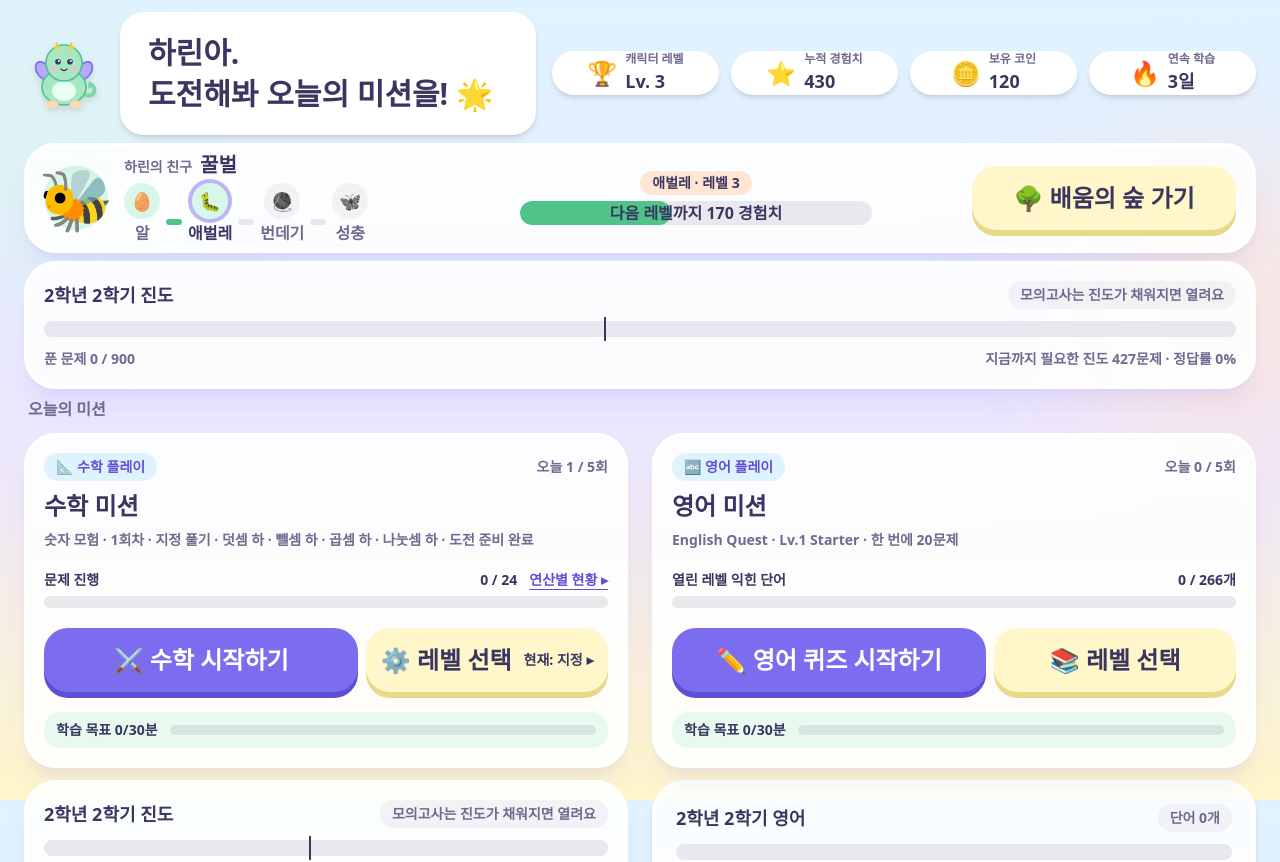
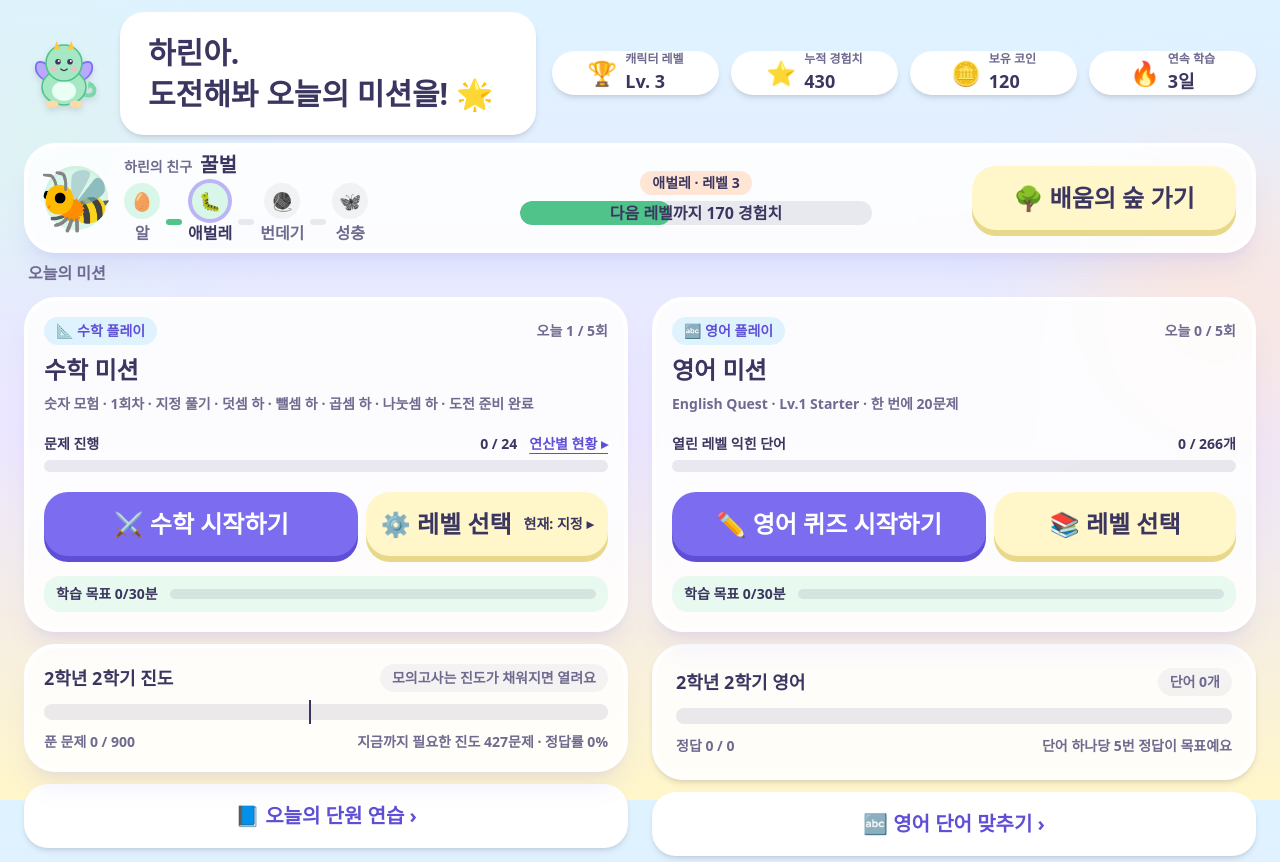
Before and after one commit to pograkbg/daily-level-up, a Next.js app: page / in a window 1280 px wide. Shown: the top 862 px of the page. Built offline with nearby package versions, Linux system fonts and the light colour scheme.

Commit message:
홈: 학기 진도 카드는 수학 박스 안에만 표시 (위쪽 중복 제거)
Co-Authored-By: Claude Haiku 5.5 <noreply@anthropic.com>

```diff
--- a/src/app/page.tsx
+++ b/src/app/page.tsx
@@ -5,8 +5,8 @@ import { getHomeData } from "@/lib/data/home-repository";
 import { getEnglishDailyStatus, getEnglishStats, getEnglishSummary } from "@/lib/data/english-repository";
 import { currentLoginEmail, isCurrentAdmin } from "@/lib/data/admin-repository";
 import { getWrongEnglish, getWrongMath } from "@/lib/data/wrong-answers-repository";
+import { getGrade2EnglishProgress } from "@/lib/data/english-semester-repository";
 import { getSemesterProgress } from "@/lib/data/semester-repository";
-import { getGrade2EnglishProgress } from "@/lib/data/english-semester-repository";
 
 // 미션 결과가 바로 반영되도록 요청마다 새로 그립니다.
 export const dynamic = "force-dynamic";
@@ -16,7 +16,7 @@ export default async function HomePage() {
   if (!(await hasChildProfile())) {
     redirect("/setup");
   }
-  const [data, summary, daily, englishStats, isAdmin, loginEmail, wrongMath, wrongEnglish, semester, englishProgress] = await Promise.all([
+  const [data, summary, daily, englishStats, isAdmin, loginEmail, wrongMath, wrongEnglish, englishProgress, semester] = await Promise.all([
     getHomeData(),
     getEnglishSummary(),
     getEnglishDailyStatus(),
@@ -25,8 +25,8 @@ export default async function HomePage() {
     currentLoginEmail(),
     getWrongMath(30),
     getWrongEnglish(30),
+    getGrade2EnglishProgress(),
     getSemesterProgress(),
-    getGrade2EnglishProgress(),
   ]);
   return (
     <HomeScreen
--- a/src/components/home/HomeScreen.tsx
+++ b/src/components/home/HomeScreen.tsx
@@ -114,7 +114,6 @@ export function HomeScreen({ data, english, isAdmin, loginEmail, wrong, semester
 
         <CharacterBand profile={profile} character={data.character} />
 
-        {profile.grade >= 1 && <SemesterCard grade={profile.grade} progress={semester} />}
 
         <HomeSection title="오늘의 미션">
           <div className="grid grid-cols-1 items-start gap-6 md:grid-cols-2">
```
